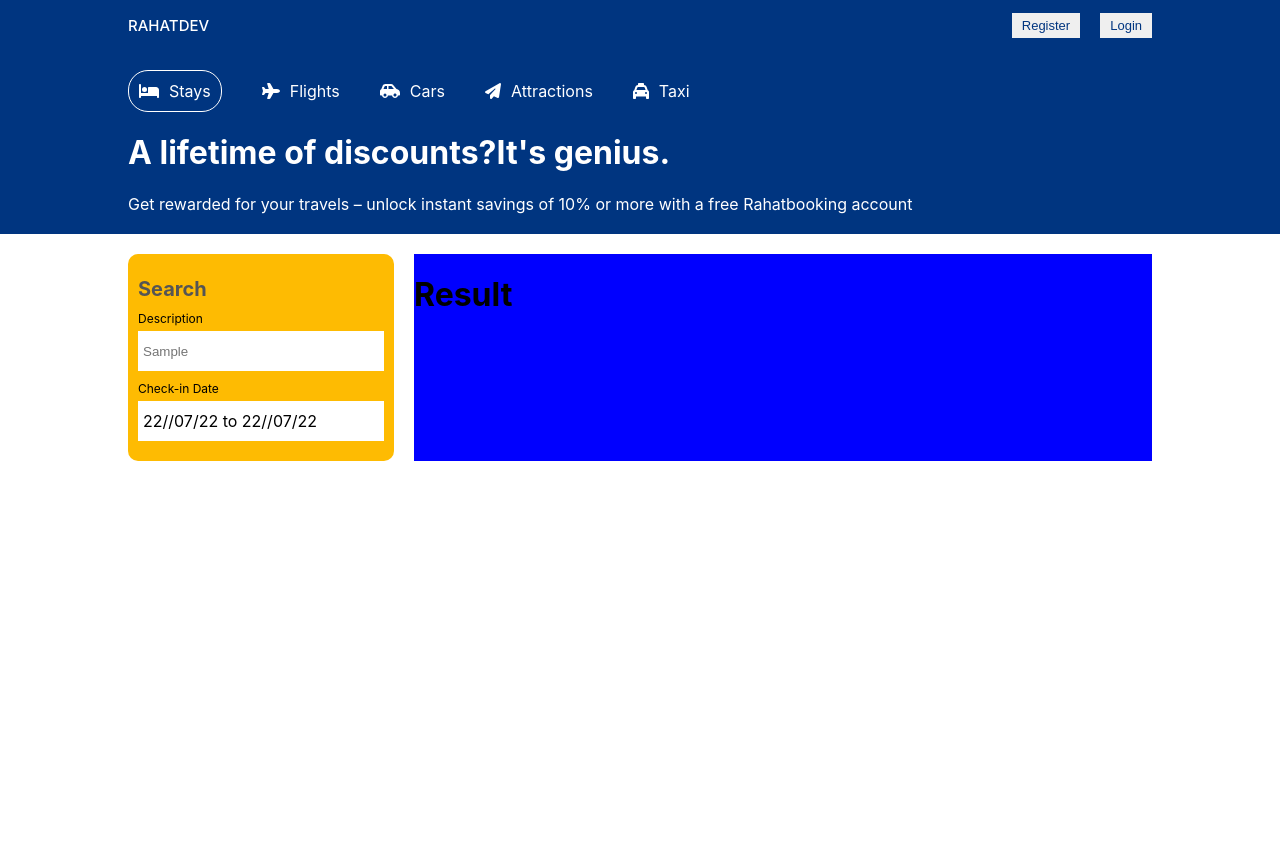
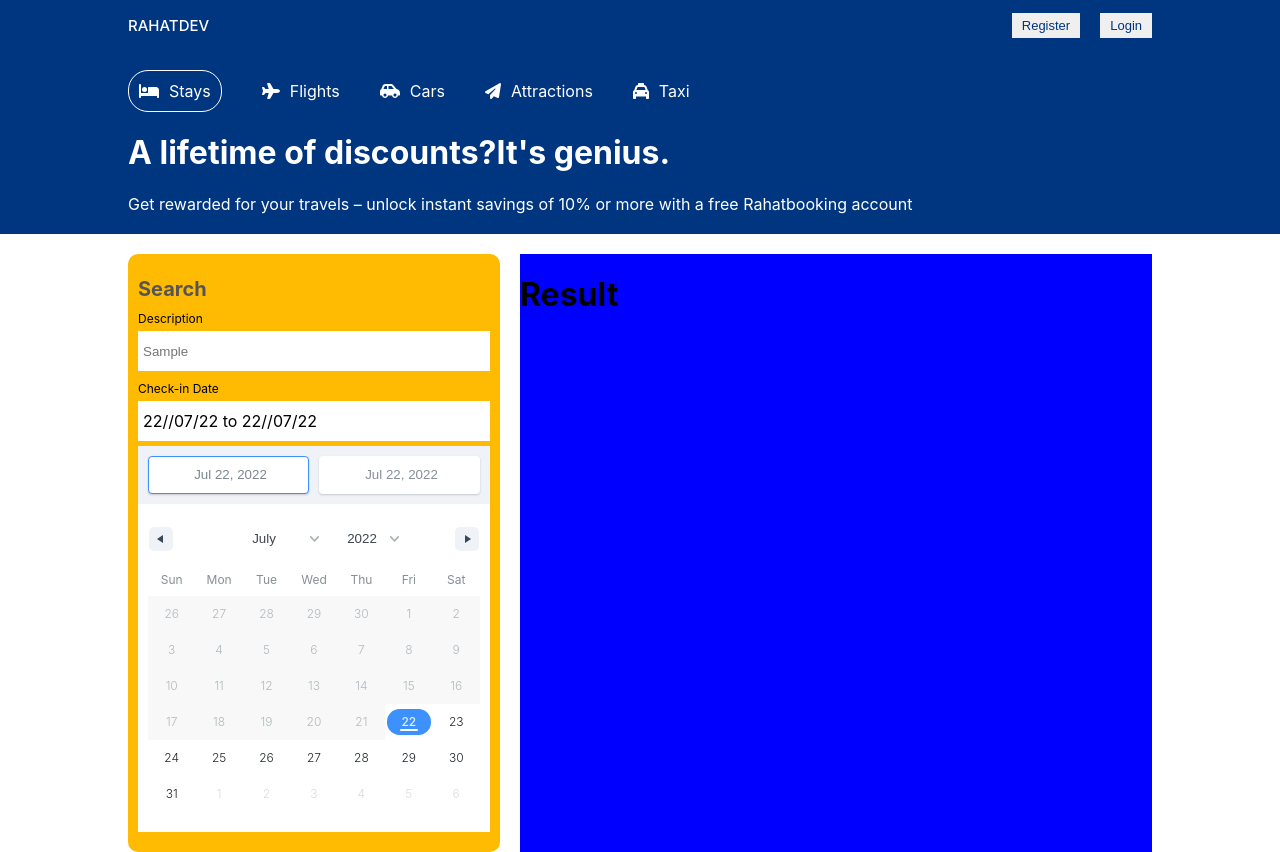
Before and after one commit to bellicose77/booking-app-clientside, a React (Create React App) app: page / in a window 1280 px wide. Both pictures are taken after typing "Sample" into the empty fields and a click on the button "Search". Before the commit the page ends 800 px from the top, so only its background shows below. Built offline with nearby package versions, Linux system fonts and the light colour scheme.

Commit message:
search component

```diff
--- a/src/pages/List/List.js
+++ b/src/pages/List/List.js
@@ -4,12 +4,14 @@ import Header from '../../components/Header/Header';
 import Navbar from '../../components/Navbar/Navbar';
 import { useLocation } from 'react-router-dom';
 import { format } from 'date-fns';
+import { DateRange } from 'react-date-range';
 
 const List = () => {
     const location = useLocation();
     const [description,setDescription] = useState(location.state.description)
     const [date,setDate] = useState(location.state.date);
     const [options,setOptions] = useState(location.state.options);
+    const [openDate,setOpenDate]=useState(false)
     return (
         <div>
             <Navbar/>
@@ -27,6 +29,11 @@ const List = () => {
                     <div className='lsitem'>
                         <label>Check-in Date</label>
                         <span>{`${format(date[0].startDate,"dd//MM/yy")} to ${format(date[0].endDate,"dd//MM/yy")}`}</span>
+                        <DateRange
+                         onChange={(item) => setDate([item.selection])}
+                         minDate={new Date()}
+                         ranges={date}
+                />
 
                     </div>
                 </div>
```
